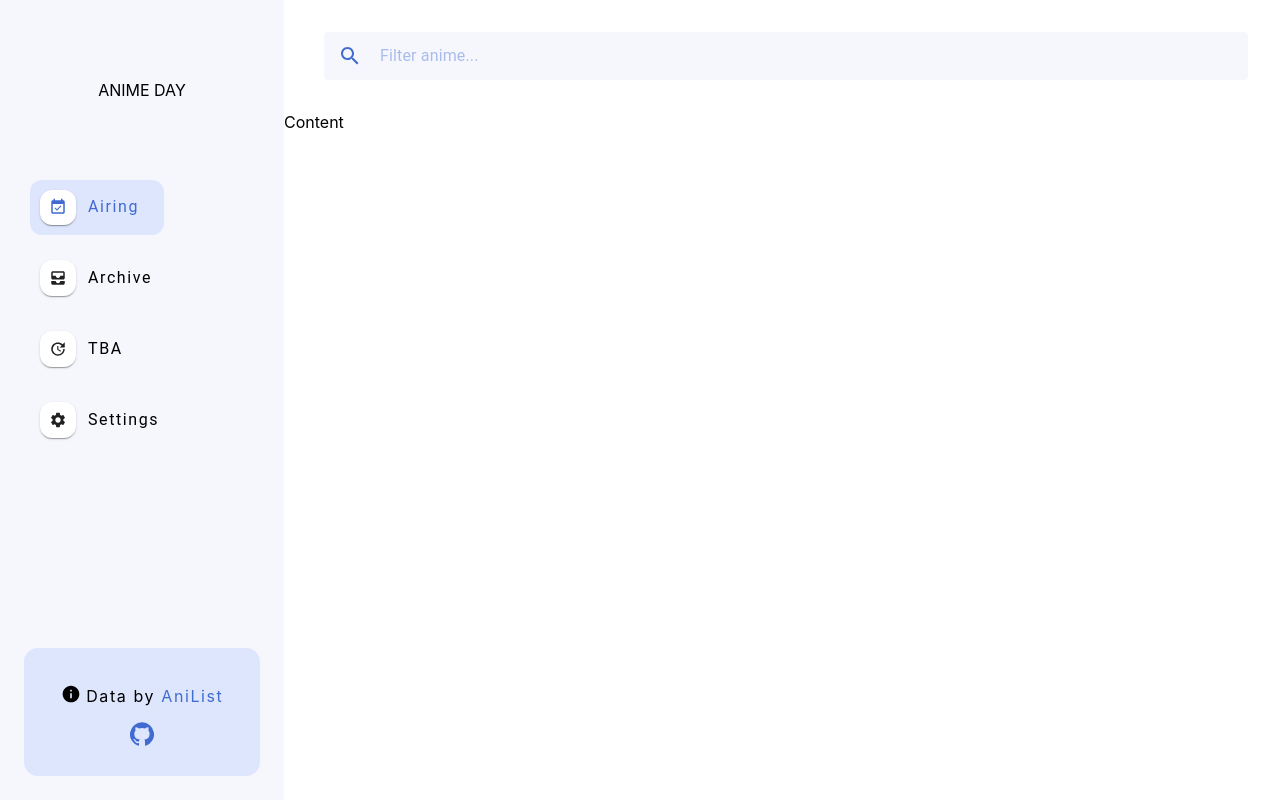
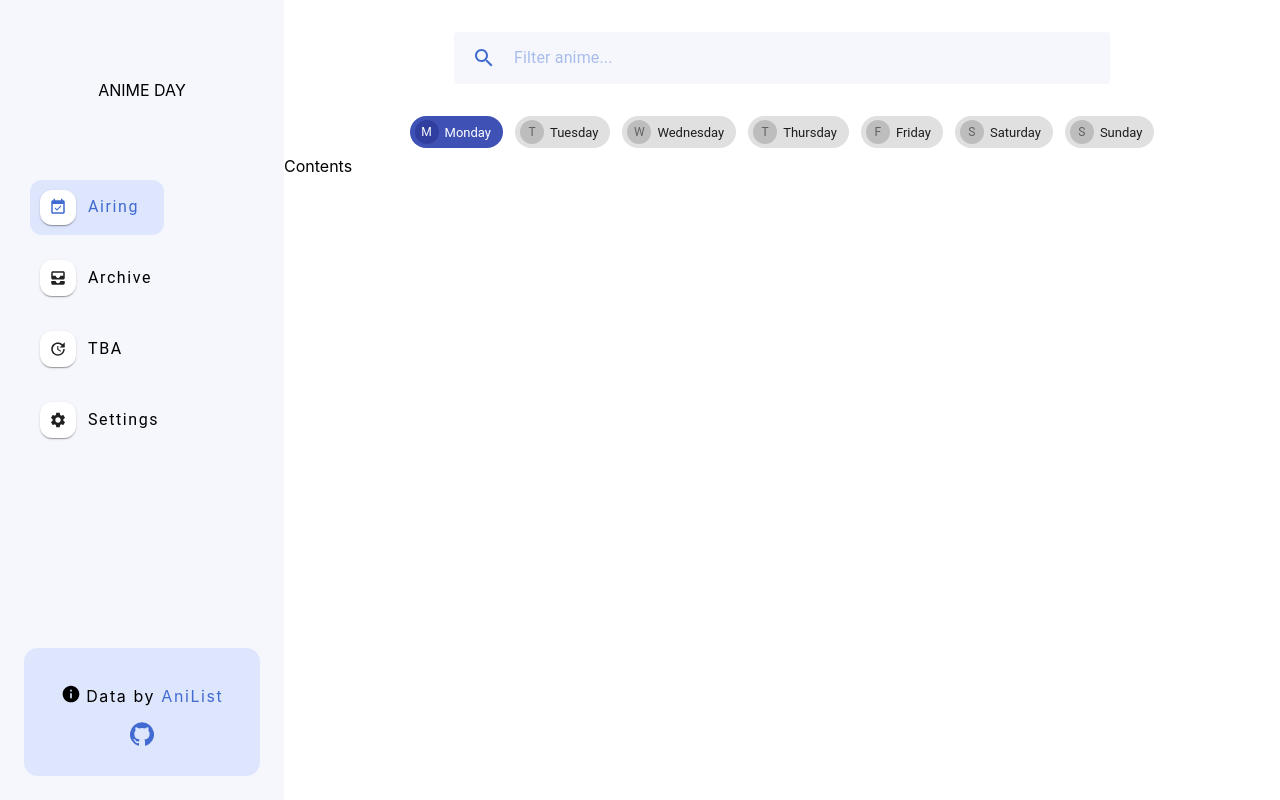
Before and after one commit to gnehcwu/aniday-web, a React (Create React App) app: page / in a window 1280 px wide. Built offline with nearby package versions, Linux system fonts and the light colour scheme.

Commit message:
Added draft DaysSelector component

```diff
--- a/src/App.js
+++ b/src/App.js
@@ -3,6 +3,7 @@ import { makeStyles } from '@material-ui/core/styles';
 import { Container, Box } from '@material-ui/core';
 import SearchBar from './components/SearchBar';
 import Nav from './components/Nav';
+import DaySelector from './components/DaySelector';
 
 const useStyles = makeStyles(theme => ({
   app: {
@@ -65,7 +66,12 @@ function App() {
       </Box>
       <Box className={styles.contentArea}>
         <SearchBar className={styles.searchBar} />
-        <Box className={styles.content}>Content</Box>
+        <Box className={styles.content}>
+          <Box>
+            <DaySelector />
+          </Box>
+          <Box>Contents</Box>
+        </Box>
       </Box>
     </Container>
   );
--- a/src/components/DaySelector.js
+++ b/src/components/DaySelector.js
@@ -0,0 +1,47 @@
+import React, { useState } from 'react';
+import { makeStyles } from '@material-ui/core/styles';
+import { Box, Chip, Avatar } from '@material-ui/core';
+
+const useStyles = makeStyles(theme => ({
+  root: {
+    padding: theme.spacing(0, 4, 1, 4),
+  },
+
+  daysContainer: {
+    display: 'grid',
+    gridTemplateColumns: 'repeat(7, max-content)',
+    columnGap: '12px',
+    justifyContent: 'center',
+  },
+}));
+
+const days = ['Monday', 'Tuesday', 'Wednesday', 'Thursday', 'Friday', 'Saturday', 'Sunday'];
+
+const DaySelector = () => {
+  const styles = useStyles();
+  const [selected, setSelected] = useState('Monday');
+
+  const switchSelectedDay = current => {
+    setSelected(current);
+  };
+
+  return (
+    <Box className={styles.root}>
+      <Box className={styles.daysContainer}>
+        {days.map(day => (
+          <Chip
+            key={day}
+            className={styles.dayItem}
+            color={day === selected ? 'primary' : 'default'}
+            clickable
+            label={day}
+            avatar={<Avatar>{day[0]}</Avatar>}
+            onClick={() => switchSelectedDay(day)}
+          ></Chip>
+        ))}
+      </Box>
+    </Box>
+  );
+};
+
+export default DaySelector;
--- a/src/components/SearchBar.js
+++ b/src/components/SearchBar.js
@@ -5,16 +5,14 @@ import SearchIcon from '@material-ui/icons/Search';
 
 const useStyles = makeStyles(theme => ({
   root: {
-    gridRow: '1/2',
     display: 'grid',
-    alignItems: 'center',
-    gridTemplateColumns: 'min-content auto',
-    columnGap: '8px',
+    placeContent: 'center',
     padding: theme.spacing(4),
   },
 
   search: {
-    padding: '2px 4px',
+    width: '640px',
+    padding: theme.spacing(0.5, 1),
     display: 'flex',
     alignItems: 'center',
     background: 'rgb(245, 247, 253)',
```
